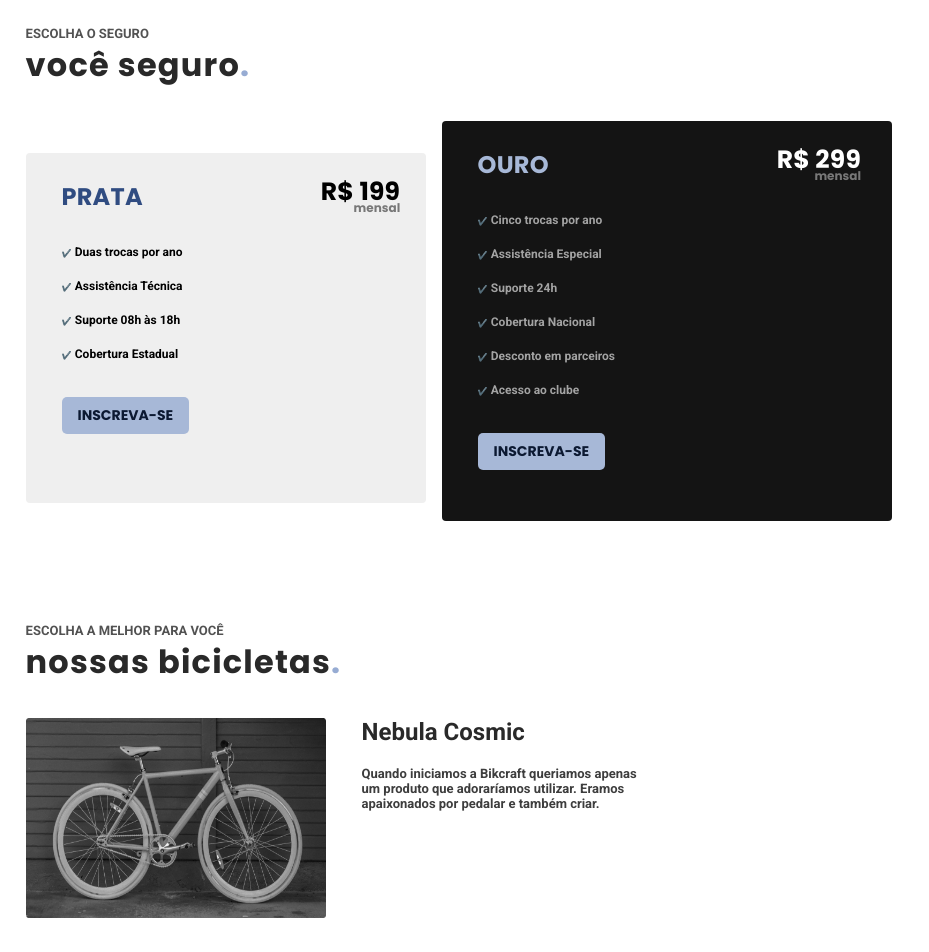
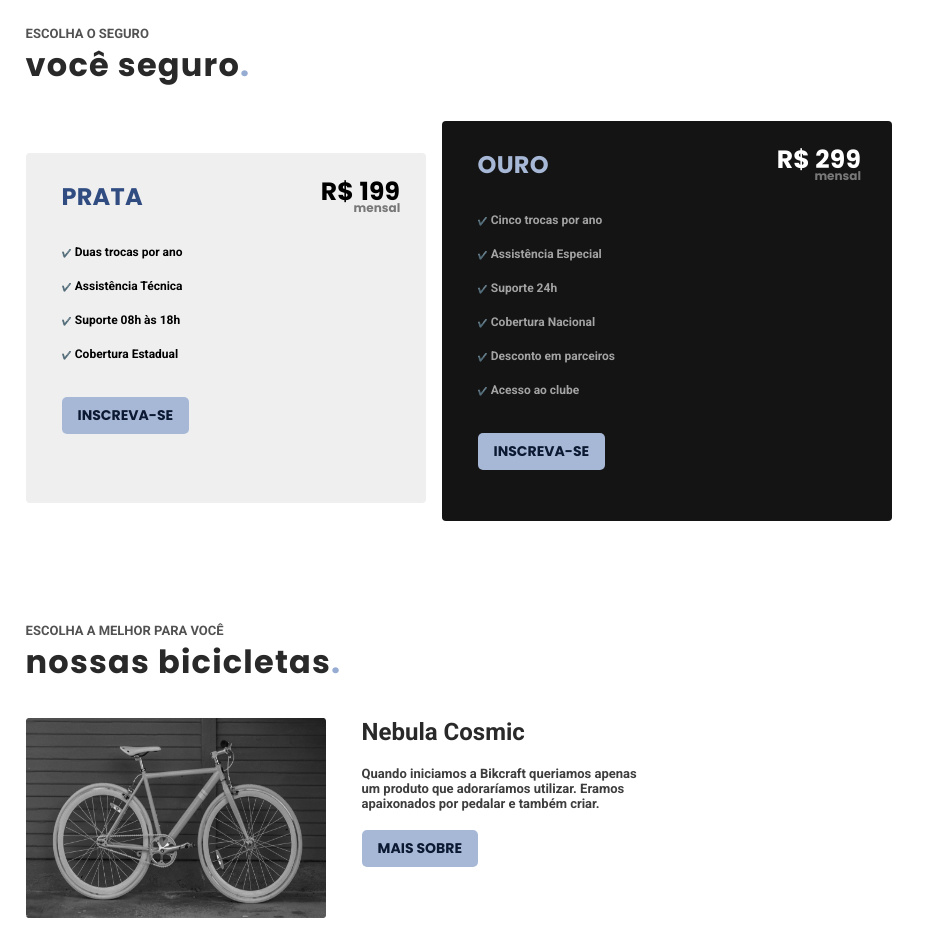
Before and after one commit to GustavoRMendes/next-bike, a Next.js app: page / in a window 1280 px wide. Shown: the top 952 px of the page, without its empty margins (0-929 px from the left). Built offline with nearby package versions, Linux system fonts and the light colour scheme.

Commit message:
see more button

```diff
--- a/src/app/page.tsx
+++ b/src/app/page.tsx
@@ -69,7 +69,8 @@ export default function Home () {
           <h2 className='nebula'>
             Nebula Cosmic
           </h2>
-          <p style={{color:"#3D3D3D",fontWeight:'100'}}>Quando iniciamos a Bikcraft queriamos apenas <br/> um produto que adoraríamos utilizar. Eramos <br/> apaixonados por pedalar e também criar.</p>
+          <p style={{color:"#3D3D3D"}}>Quando iniciamos a Bikcraft queriamos apenas <br/> um produto que adoraríamos utilizar. Eramos <br/> apaixonados por pedalar e também criar.</p><br/>
+          <button>MAIS SOBRE</button>
         </div>
       </main>
 
```
